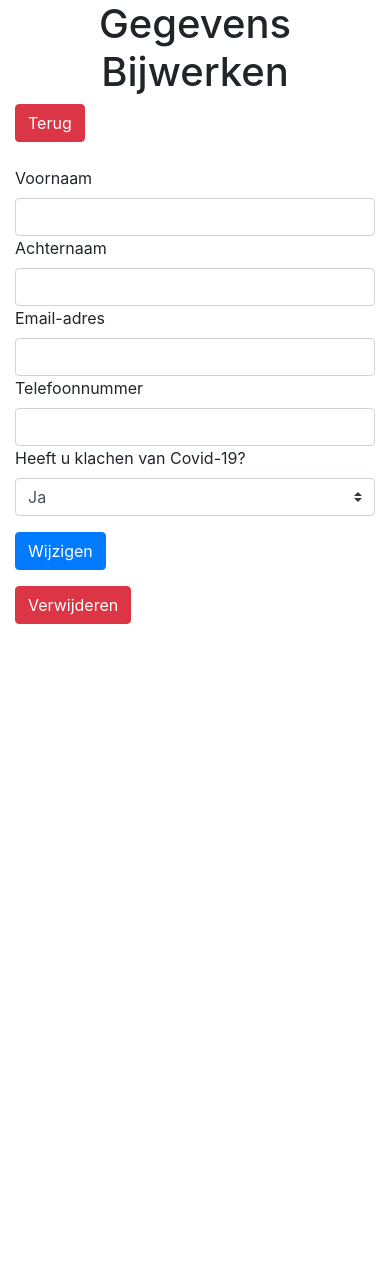
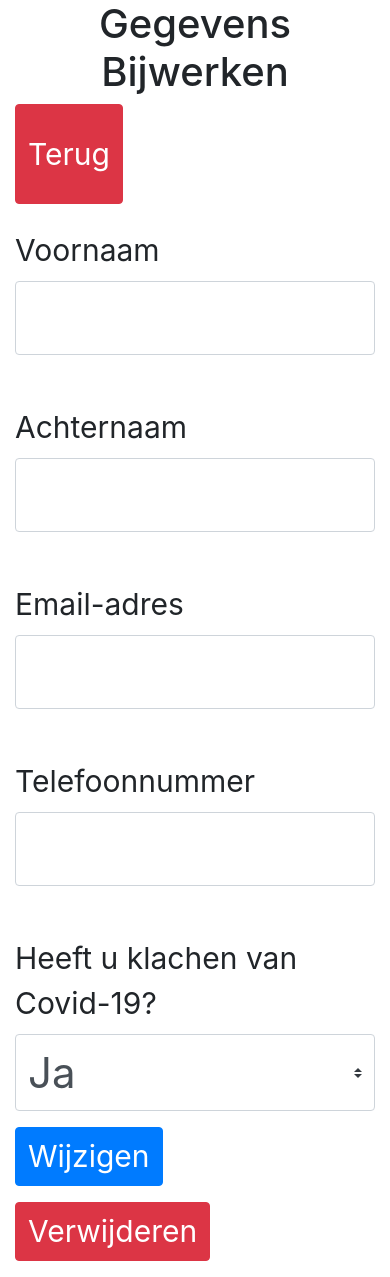
Before and after one commit to DutchOffensive/project9, a PHP site: page /details.php?id=1 in a window 390 px wide. Before the commit the page ends 624 px from the top, so only its background shows below. Run offline with PHP 8.4, Linux system fonts and the light colour scheme; the visitor is signed in with stand-in values (Sample User, id 1); data that the repository does not hold is empty.

Commit message:
Made more mobile responsive

```diff
--- a/details.php
+++ b/details.php
@@ -48,7 +48,7 @@ while($row = mysqli_fetch_assoc($query)){
     <br>
     <br>
     </div>
-    <div class="container-lg container-xs ">
+    <div class="container-lg container-xs">
           <form action="" method="post">
             <div class="form-row">
               <div class="col-lg-6 col-xs-12">
@@ -73,14 +73,14 @@ while($row = mysqli_fetch_assoc($query)){
             <div class="form-group">
               <label for="validationDefault04">Heeft u klachen van Covid-19?</label>
               <select name="checkcovid" class="browser-default custom-select">
-                <option selected value="1">Ja</option>
-                <option value="2">Nee</option>
+                <option value="1" <?php if ($covid == 1) echo "selected"; ?>>Ja</option>
+                <option value="2" <?php if ($covid == 2) echo "selected"; ?>>Nee</option>
             </select>
             </div>
-            <input type="submit" class="btn btn-primary" name="send_form" value="Wijzigen" />
+            <input type="submit" class="btn btn-primary button-mobile-size" name="send_form" value="Wijzigen" />
           </form>
           <form action="" method="post">
-          <input type="submit" class="btn btn-danger" name="delete_form" onclick="return confirm('Weet je zeker dat je dit wilt verwijderen?')" value="Verwijderen" />
+          <input type="submit" class="btn btn-danger button-mobile-size" name="delete_form" onclick="return confirm('Weet je zeker dat je dit wilt verwijderen?')" value="Verwijderen" />
           </form>
     <script src="https://code.jquery.com/jquery-3.5.1.slim.min.js" integrity="sha384-DfXdz2htPH0lsSSs5nCTpuj/zy4C+OGpamoFVy38MVBnE+IbbVYUew+OrCXaRkfj" crossorigin="anonymous"></script>
     <script src="https://cdn.jsdelivr.net/npm/popper.js@1.16.1/dist/umd/popper.min.js" integrity="sha384-9/reFTGAW83EW2RDu2S0VKaIzap3H66lZH81PoYlFhbGU+6BZp6G7niu735Sk7lN" crossorigin="anonymous"></script>
--- a/login.php
+++ b/login.php
@@ -130,7 +130,7 @@ if($_SERVER["REQUEST_METHOD"] == "POST"){
                     <span class="help-block"><?php echo $wachtwoord_err; ?></span>
                 </div>
                 <div class="form-group">
-                    <input type="submit" class="btn btn-success" value="Login">
+                   <button type="submit" class="btn btn-success" value="Login">Login</button>
                 </div>
             </form>
           <a href="index.php"><button class="btn btn-danger">Terug</button></a>
--- a/style.css
+++ b/style.css
@@ -37,3 +37,33 @@ td{
     float: right;
     margin-top: -15px;
 }
+.form-control{
+    font-size: 24px;
+    border-width: 1px;
+}
+.custom-select{
+    font-size: 24px;
+}
+
+@media (max-width: 992px){
+    .form-control{
+        font-size: 40px;
+        margin-bottom: 50px;
+    }
+    label{
+        font-size: 30px;
+    }
+    button{
+        height: 100px;
+        font-size: 30px !important;
+    }
+    select{
+        font-size: 30px;
+    }
+    .custom-select{
+        font-size: 42px;
+    }
+    .button-mobile-size{
+        font-size: 30px !important;
+    }
+}
```
